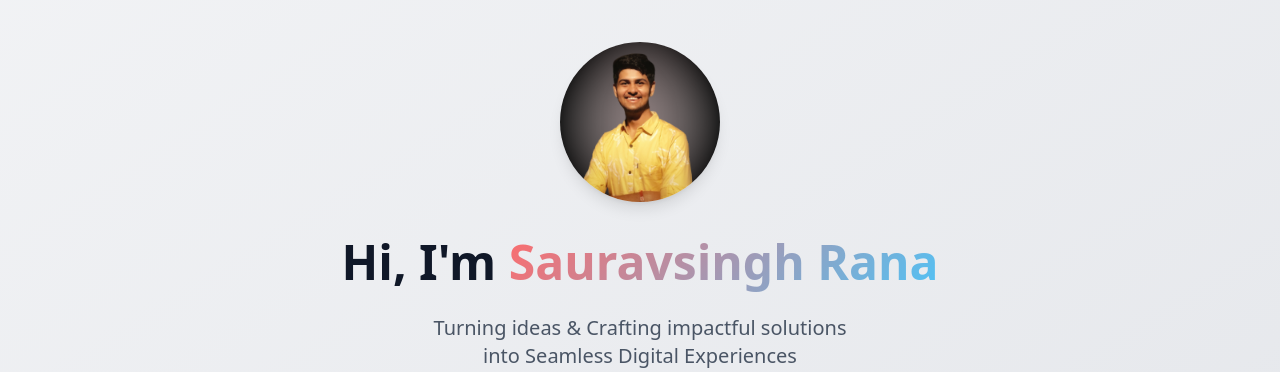
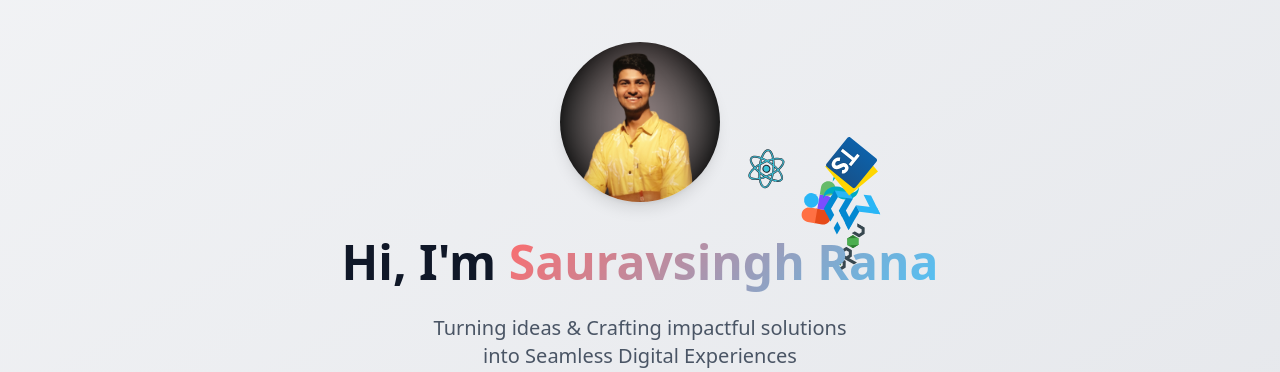
Before and after one commit to ranasauravsingh/my_portfolio, a React (Vite) app: page / in a window 1280 px wide. Shown: the part 234-606 px from the top of the page. Built offline with nearby package versions, Linux system fonts and the light colour scheme; no server answers.

Commit message:
[Configure][Home] added skills logos animation behind home section

```diff
--- a/src/components/Home.jsx
+++ b/src/components/Home.jsx
@@ -1,11 +1,106 @@
 import { useEffect, useState } from "react";
+import { useAnimation } from "framer-motion";
 
 import { MotionDiv } from "../config/motion";
 import profilePic from "../assets/ProfilePic.png";
+import {
+	FigmaIcon,
+	JavascriptIcon,
+	MaterialUiIcon,
+	NodejsIcon,
+	ReactIcon,
+	TailwindCssIcon,
+	TypescriptIcon,
+} from "../ui/icons/customIcons";
+
+const techLogos = [
+	{
+		component: <ReactIcon key="react" width="50" height="50" />,
+		alt: "React",
+	},
+	{
+		component: <FigmaIcon key="figma" width="50" height="50" />,
+		alt: "Figma",
+	},
+	{
+		component: <TailwindCssIcon key="tailwind" width="50" height="50" />,
+		alt: "Tailwind CSS",
+	},
+	{
+		component: <MaterialUiIcon key="material-ui" width="50" height="50" />,
+		alt: "Material UI",
+	},
+	{
+		component: <JavascriptIcon key="javascript" width="50" height="50" />,
+		alt: "JavaScript",
+	},
+	{
+		component: <TypescriptIcon key="typescript" width="50" height="50" />,
+		alt: "TypeScript",
+	},
+	{
+		component: <NodejsIcon key="nodejs" width="50" height="50" />,
+		alt: "Node.js",
+	},
+];
+
+// Function to generate patternized animation properties
+const getPatternAnimation = (index) => {
+	const radius = 150 + index * 20; // Increased radius: 150-270px for larger orbits
+	const duration = 15 + index * 2; // Duration: 15-29s for varied speeds
+	const isFigureEight = index % 3 === 0; // Every 3rd logo gets a figure-eight pattern
+
+	if (isFigureEight) {
+		// Figure-eight (Lissajous) pattern
+		return {
+			x: [0, radius, 0, -radius, 0], // Cosine-based
+			y: [0, radius / 2, 0, -radius / 2, 0], // Sine-based, half amplitude
+			rotate: [0, 360], // Continuous rotation
+			transition: {
+				x: { duration, repeat: Infinity, ease: "linear" },
+				y: { duration: duration / 2, repeat: Infinity, ease: "linear" },
+				rotate: {
+					duration: duration / 2,
+					repeat: Infinity,
+					ease: "linear",
+				},
+			},
+		};
+	} else {
+		// Circular loop
+		return {
+			x: [0, radius, 0, -radius, 0], // Cosine-based
+			y: [0, radius, 0, -radius, 0], // Sine-based, 90° phase shift
+			rotate: [0, 360], // Continuous rotation
+			transition: {
+				x: { duration, repeat: Infinity, ease: "linear" },
+				y: {
+					duration,
+					repeat: Infinity,
+					ease: "linear",
+					delay: 0.25 * duration,
+				},
+				rotate: {
+					duration: duration / 2,
+					repeat: Infinity,
+					ease: "linear",
+				},
+			},
+		};
+	}
+};
 
 const Home = () => {
 	const fullName = `Sauravsingh Rana`;
 	const [displayedText, setDisplayedText] = useState("");
+	const controls = techLogos?.map(() => useAnimation());
+
+	useEffect(() => {
+		// Start logo animations with staggered starts
+		controls?.forEach((control, index) => {
+			control?.start(getPatternAnimation(index));
+		});
+	}, [controls]);
 
 	useEffect(() => {
 		let currentIndex = 0;
@@ -24,8 +119,21 @@ const Home = () => {
 	return (
 		<section
 			id="home"
-			className="min-h-screen flex items-center justify-center bg-gradient-to-br from-gray-100 to-gray-200 px-4 sm:px-6 md:px-8 pt-12 sm:pt-20"
+			className="min-h-screen flex items-center justify-center bg-gradient-to-br from-gray-100 to-gray-200 px-4 sm:px-6 md:px-8 pt-12 sm:pt-20 relative overflow-hidden"
 		>
+			{/* Logo Cloud Background */}
+			<div className="absolute inset-0 pointer-events-none flex items-center justify-center">
+				{techLogos?.map((logo, index) => (
+					<MotionDiv
+						key={logo.alt}
+						className="absolute w-20 h-20 sm:w-24 sm:h-24 opacity-50"
+						initial={{ x: 0, y: 0, opacity: 1 }}
+						animate={controls[index]}
+					>
+						{logo?.component}
+					</MotionDiv>
+				))}
+			</div>
 			<MotionDiv
 				initial={{ opacity: 0, y: 50 }}
 				animate={{ opacity: 1, y: 0 }}
@@ -35,7 +143,7 @@ const Home = () => {
 				<img
 					src={profilePic}
 					alt="Sauravsingh Rana Profile"
-					className="w-32 h-32 sm:w-40 sm:h-40 rounded-full mx-auto mb-6 shadow-lg block object-cover"
+					className="w-32 h-32 sm:w-40 sm:h-40 rounded-full mx-auto mb-6 shadow-lg block object-cover relative z-10"
 				/>
 				<h1 className="text-3xl sm:text-5xl font-extrabold mb-4 font-inter leading-normal sm:leading-normal isolate">
 					Hi, I'm{" "}
@@ -43,8 +151,9 @@ const Home = () => {
 						{displayedText}
 					</span>
 				</h1>
-				<p className="text-lg sm:text-xl text-gray-600 max-w-md mx-auto">
-					Turning ideas & Crafting impactful solutions into Seamless Digital Experiences
+				<p className="text-lg sm:text-xl text-gray-600 max-w-md mx-auto relative z-10">
+					Turning ideas & Crafting impactful solutions into Seamless
+					Digital Experiences
 				</p>
 			</MotionDiv>
 		</section>
```
